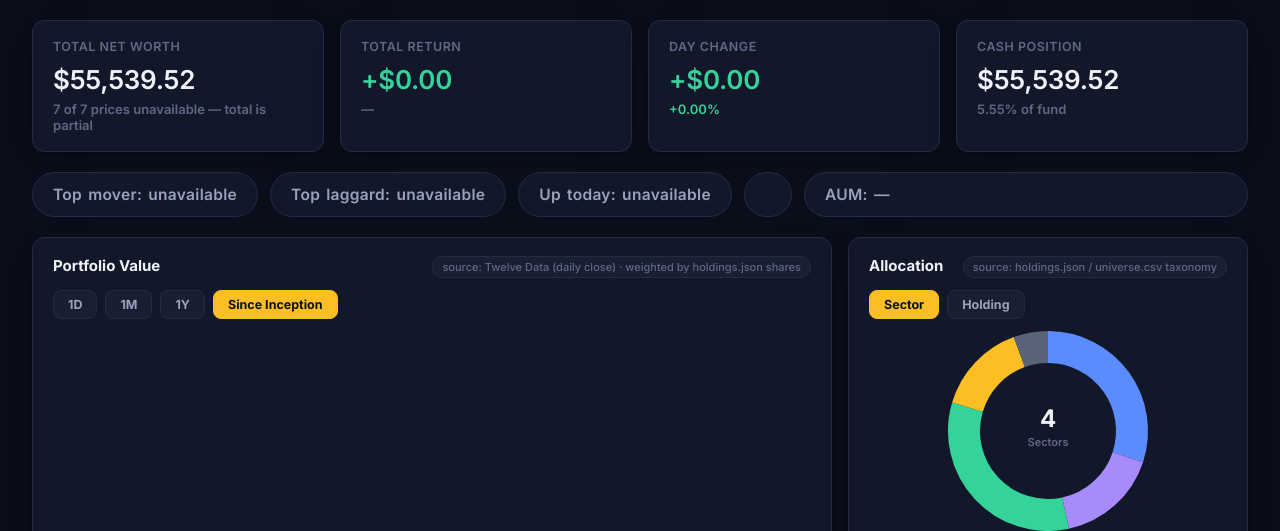
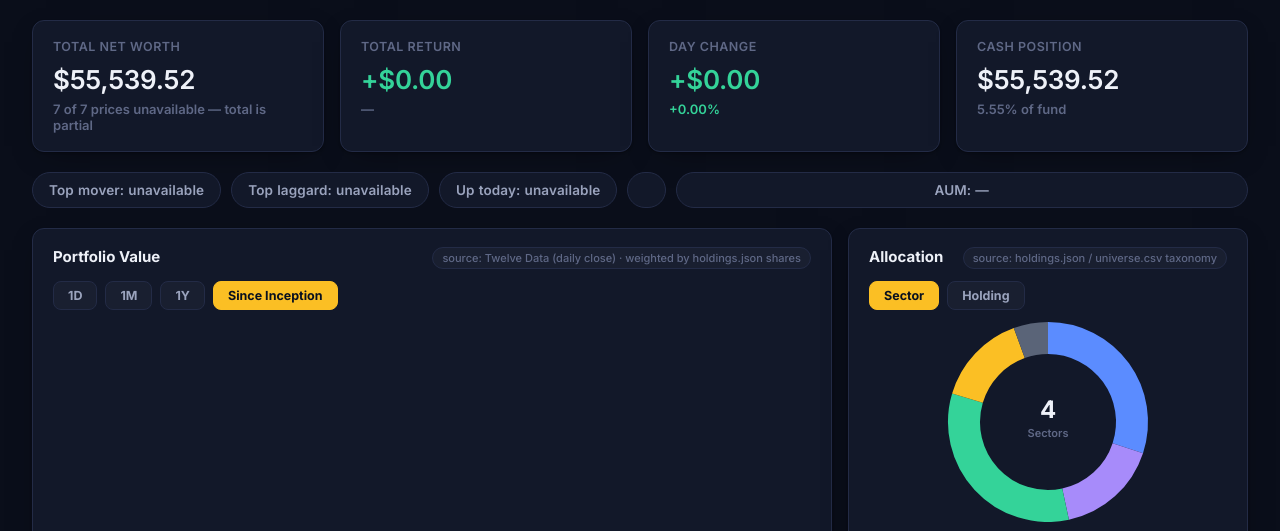
Before and after one commit to jaswalmalika21-cpu/Assignment-2-Try-2, a website: page index.html in a window 1280 px wide. Shown: the part 226-757 px from the top of the page. Drawn offline with nearby package versions, Linux system fonts and the light colour scheme; no server answers.

Commit message:
Shrink stat-strip pill text/spacing/padding so AUM pill stays on the same row instead of wrapping

```diff
--- a/assets/style.css
+++ b/assets/style.css
@@ -244,39 +244,42 @@ html, body {
   display: flex;
   flex-wrap: wrap;
   align-items: stretch;
-  gap: 12px;
+  gap: 10px;
   margin-bottom: 20px;
 }
-/* Bumped up from the original compact 12.5px pill so the row reads as a
-   real stat bar rather than tiny chips — also means the AUM pill's text
-   takes up more of its own flex-grown width instead of leaving empty
-   padding around a small string. */
+/* Sized so all 5 pills (mover, laggard, breadth, risk, AUM) fit on one row
+   at the page's max-width — went smaller than the previous 15.5px pass
+   specifically because the full "$1,000,000" AUM text + wider letter/word
+   spacing pushed the row past one line and wrapped the AUM pill underneath. */
 .stat-pill {
   display: flex;
   align-items: center;
-  font-size: 15.5px;
+  font-size: 13.5px;
   font-weight: 600;
-  letter-spacing: 0.02em;
-  word-spacing: 0.12em;
+  letter-spacing: 0.01em;
+  word-spacing: 0.04em;
   color: var(--ink-soft);
   background: var(--card);
   border: 1px solid var(--line);
   border-radius: 100px;
-  padding: 12px 20px;
+  padding: 9px 16px;
+  white-space: nowrap;
 }
-/* Extra breathing room between the label and the bold value (e.g. "Top
-   mover:" and "MSFT +1.2%") so the two don't read as one squeezed-together
-   word/number block at the larger pill font size. */
-.stat-pill strong { font-weight: 700; margin-left: 5px; letter-spacing: 0.03em; }
+/* Breathing room between the label and the bold value (e.g. "Top mover:"
+   and "MSFT +1.2%") so the two don't read as one squeezed-together word. */
+.stat-pill strong { font-weight: 700; margin-left: 4px; letter-spacing: 0.02em; }
 .stat-pill strong.pos { color: var(--green); }
 .stat-pill strong.neg { color: var(--red); }
 .stat-pill .risk-high { color: var(--red); font-weight: 700; margin-left: 5px; }
 /* Concentration-risk pill is short ("Concentration risk: High") and content-
    sized on purpose — the supporting math lives in its title tooltip instead
-   of stretching the pill's visible text. The AUM pill right after it (below)
-   is the one that grows to soak up the rest of the row. */
+   of stretching the pill's visible text. The AUM pill right after it grows
+   to soak up the rest of the row, but its flex-basis is kept small (rather
+   than its natural content width) so it shrinks instead of forcing the
+   whole row to wrap onto two lines when space is tight. */
 .stat-pill--fill {
-  flex: 1 1 200px;
+  flex: 1 1 120px;
+  justify-content: center;
 }
 
 /* ---------------------------------- Charts ---------------------------------- */
--- a/index.html
+++ b/index.html
@@ -6,7 +6,7 @@
 <title>Northpoint Growth Fund — Portfolio Dashboard</title>
 <link rel="preconnect" href="https://fonts.googleapis.com">
 <link href="https://fonts.googleapis.com/css2?family=Inter:wght@400;500;600;700;800&display=swap" rel="stylesheet">
-<link rel="stylesheet" href="assets/style.css?v=17" />
+<link rel="stylesheet" href="assets/style.css?v=18" />
 </head>
 <body>
 
```
